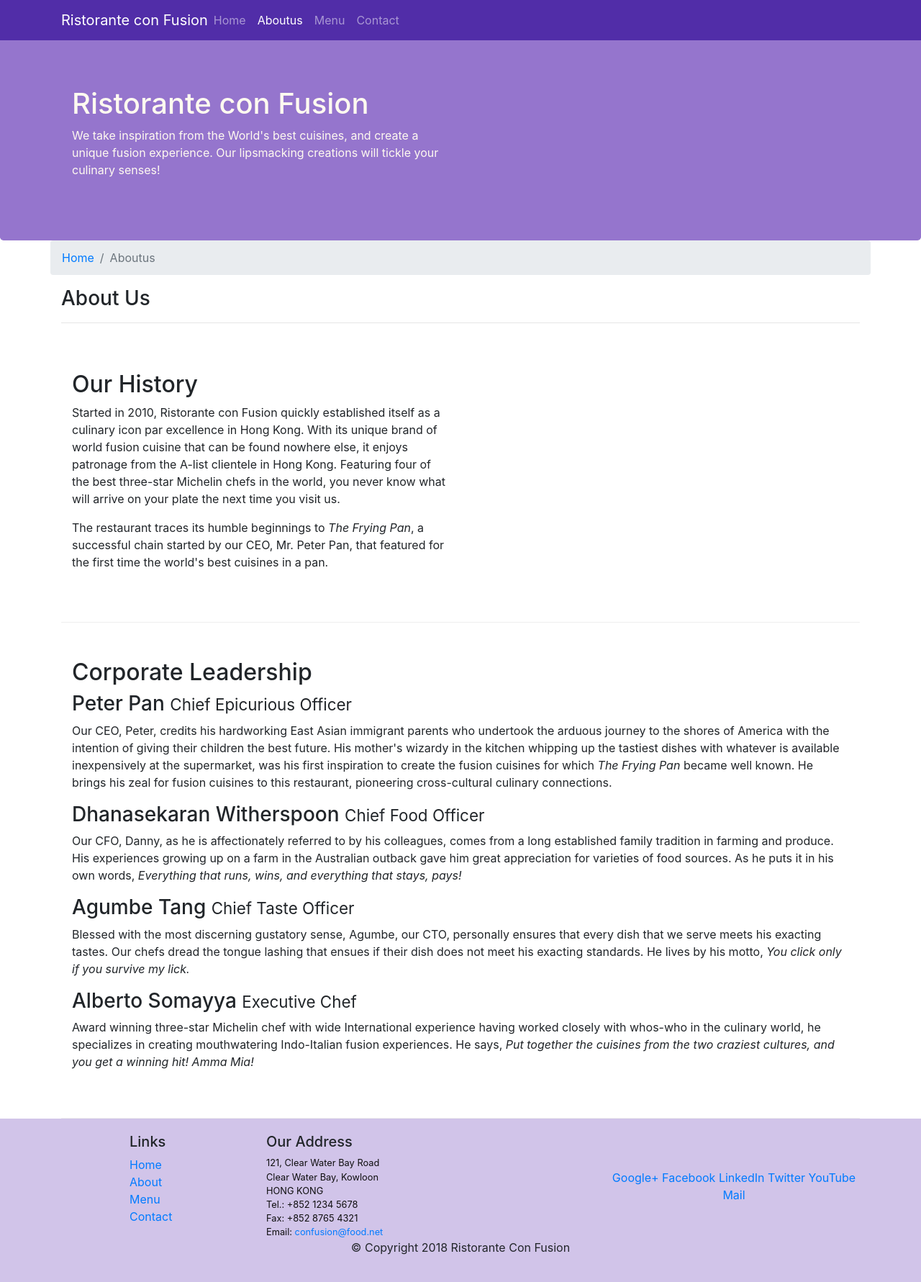
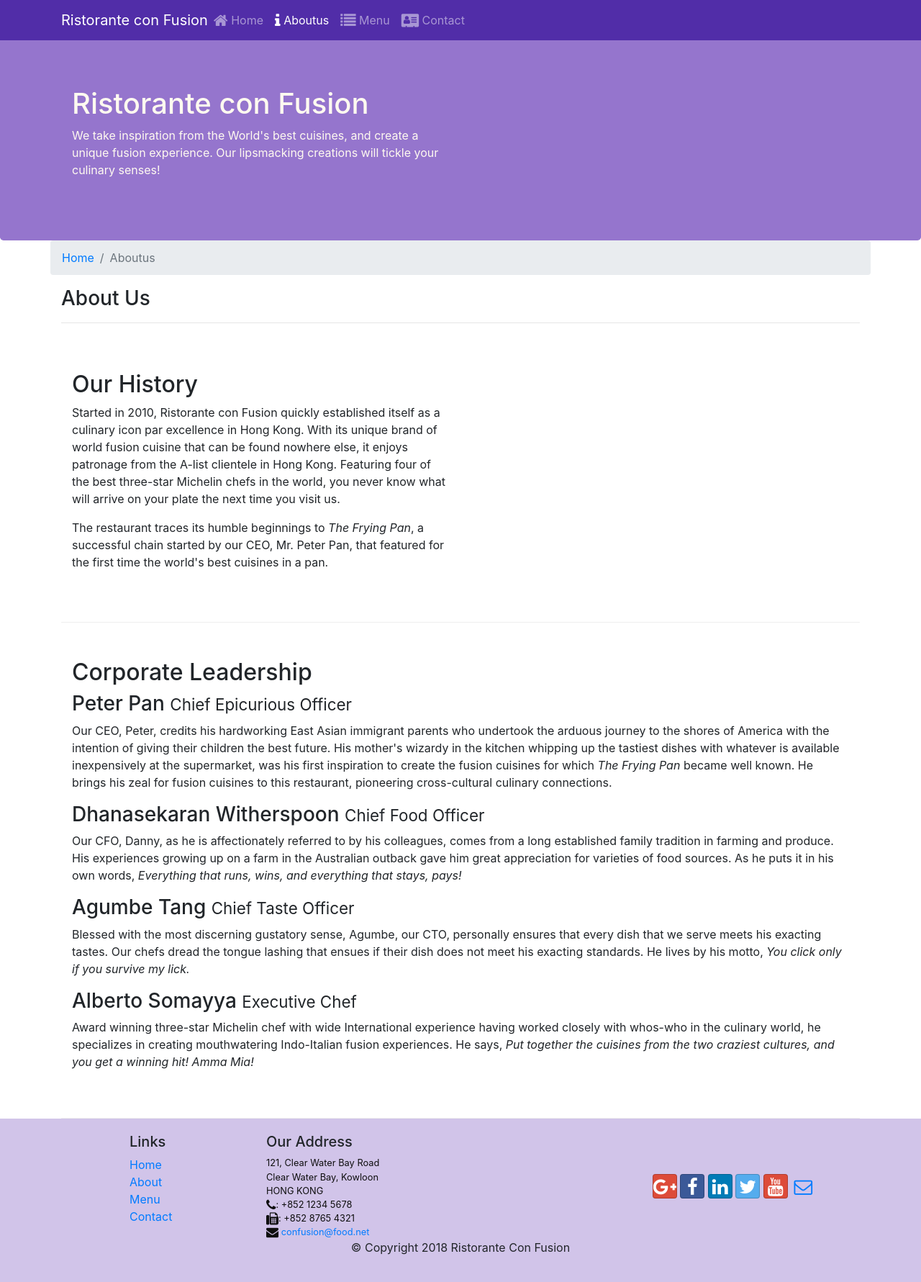
Before and after one commit to Vishab-Julka/bootstrap_tutorial, a website: page aboutus.html in a window 1280 px wide. Shown: the whole page at 72% size. Drawn offline with nearby package versions, Linux system fonts and the light colour scheme.

Commit message:
icon fonts

```diff
--- a/aboutus.html
+++ b/aboutus.html
@@ -7,6 +7,8 @@
     <meta http-equiv="x-ua-compatible" content="ie=edge">
     <title>Ristorante Con Fusion: About Us</title>
     <link rel="stylesheet" href="node_modules/bootstrap/dist/css/bootstrap.min.css">
+    <link rel="stylesheet" href="node_modules/font-awesome/css/font-awesome.min.css">
+    <link rel="stylesheet" href="node_modules/bootstrap-social/bootstrap-social.css">
     <link rel="stylesheet" href="css/styles.css">
     <!-- I have included the style so that you can refer the styling since the above link to css folder i.e(css/style.css) wont work in your machine -->
     <!-- <style>
@@ -51,10 +53,10 @@
             </a>
             <div class="collapse navbar-collapse" id="Navbar">
                 <ul class="navbar-nav mr-auto">
-                    <li class="nav-items"><a class="nav-link" href="./index.html">Home</a></li>
-                    <li class="nav-items active"><a class="nav-link" href="#">Aboutus</a></li>
-                    <li class="nav-items"><a class="nav-link" href="#">Menu</a></li>
-                    <li class="nav-items"><a class="nav-link" href="#">Contact</a></li>
+                    <li class="nav-items"><a class="nav-link" href="./index.html"> <i class="fa fa-home fa-lg"></i> Home</a></li>
+                    <li class="nav-items active"><a class="nav-link" href="#"> <i class="fa fa-info fa-lg"></i> Aboutus</a></li>
+                    <li class="nav-items"><a class="nav-link" href="#"> <i class="fa fa-list fa-lg"></i> Menu</a></li>
+                    <li class="nav-items"><a class="nav-link" href="#"> <i class="fa fa-address-card fa-lg"></i> Contact</a></li>
                 </ul>
             </div>
         </div>
@@ -135,22 +137,22 @@
                 <div class="col-7 col-sm-5">
                     <h5>Our Address</h5>
                     <address>
-		              121, Clear Water Bay Road<br>
-		              Clear Water Bay, Kowloon<br>
-		              HONG KONG<br>
-		              Tel.: +852 1234 5678<br>
-		              Fax: +852 8765 4321<br>
-		              Email: <a href="mailto:confusion@food.net">confusion@food.net</a>
-		           </address>
+                        121, Clear Water Bay Road<br>
+                        Clear Water Bay, Kowloon<br>
+                        HONG KONG<br>
+                        <i class="fa fa-phone fa-lg"></i>: +852 1234 5678<br>
+                        <i class="fa fa-fax fa-lg"></i>: +852 8765 4321<br>
+                        <i class="fa fa-envelope fa-lg"></i> <a href="mailto:confusion@food.net">confusion@food.net</a>
+                     </address>
                 </div>
                 <div class="col-12 col-sm-4 align-self-center">
                     <div class="text-center">
-                        <a href="http://google.com/+">Google+</a>
-                        <a href="http://www.facebook.com/profile.php?id=">Facebook</a>
-                        <a href="http://www.linkedin.com/in/">LinkedIn</a>
-                        <a href="http://twitter.com/">Twitter</a>
-                        <a href="http://youtube.com/">YouTube</a>
-                        <a href="mailto:">Mail</a>
+                        <a  class="btn btn-social-icon btn-google" href="http://google.com/+"><i class="fa fa-google-plus"></i></a>
+                        <a  class="btn btn-social-icon btn-facebook" href="http://www.facebook.com/profile.php?id="><i class="fa fa-facebook"></i></a>
+                        <a  class="btn btn-social-icon btn-linkedin" href="http://www.linkedin.com/in/"><i class="fa fa-linkedin"></i></a>
+                        <a  class="btn btn-social-icon btn-twitter" href="http://twitter.com/"><i class="fa fa-twitter"></i></a>
+                        <a  class="btn btn-social-icon btn-google" href="http://youtube.com/"><i class="fa fa-youtube"></i></a>
+                        <a  class="btn btn-social-icon " href="mailto:"><i class="fa fa-envelope-o"></i></a>
                     </div>
                 </div>
            </div>
--- a/package.json
+++ b/package.json
@@ -15,6 +15,8 @@
   },
   "dependencies": {
     "bootstrap": "^4.0.0",
+    "bootstrap-social": "^5.1.1",
+    "font-awesome": "^4.7.0",
     "jquery": "^3.3.1",
     "popper.js": "^1.12.9"
   }
```
Also changed, not shown: index.html (+18 -16 lines), 1 other file.
